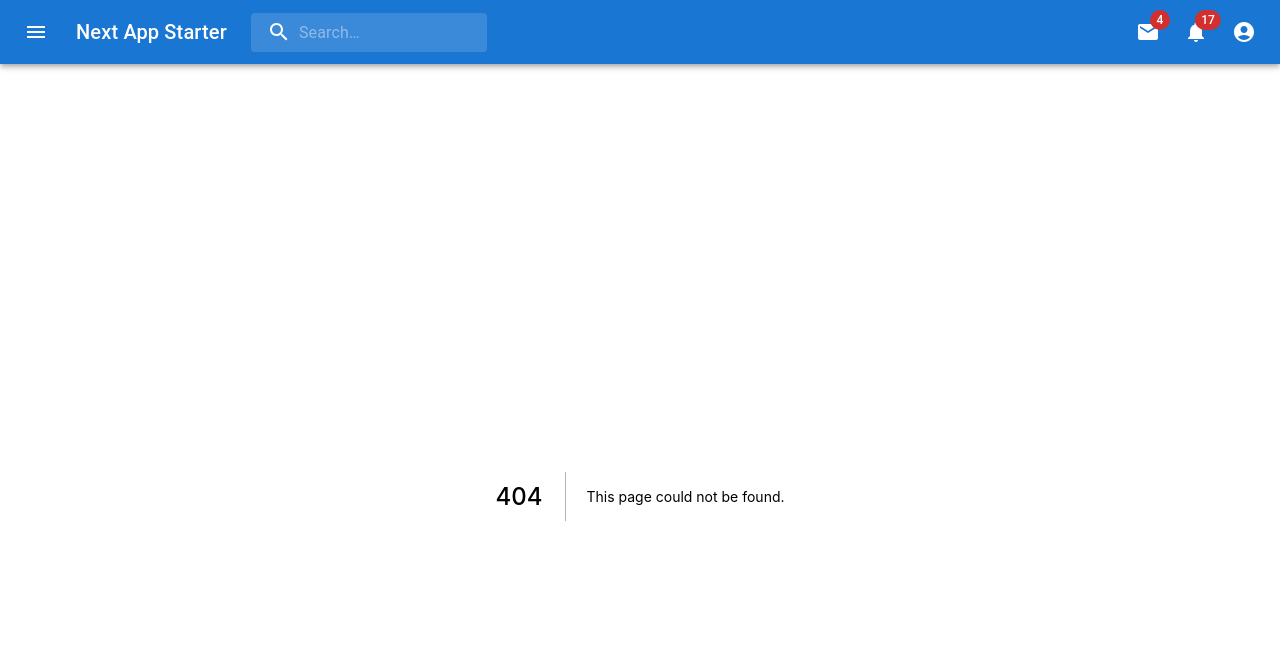
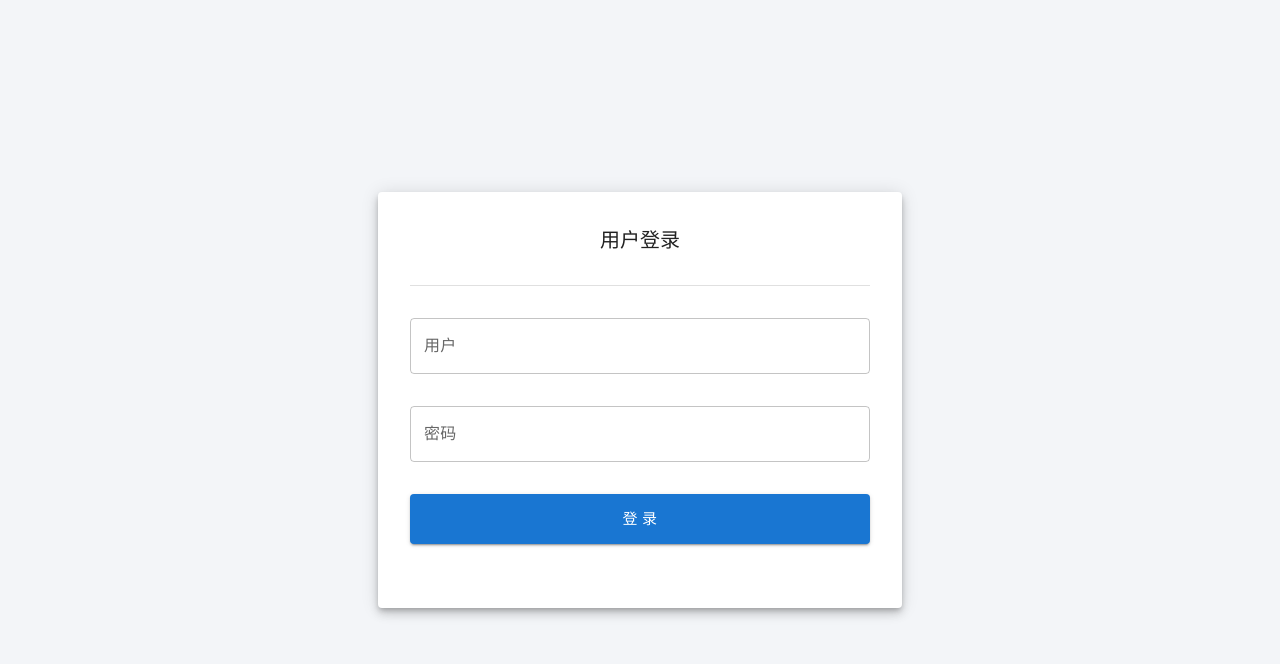
Before and after one commit to yisibell/next-app-starter, a Next.js app: page /login in a window 1280 px wide. Before the commit this address had no page. Shown: the top 664 px of the page. Built offline with nearby package versions, Linux system fonts and the light colour scheme.

Commit message:
feat: login page

```diff
--- a/src/pages/index.tsx
+++ b/src/pages/index.tsx
@@ -30,9 +30,9 @@ const Home: NextPage = (
   }
 
   useEffect(() => {
-    console.log('props', props)
-    console.log('runtime config:', publicRuntimeConfig)
-    console.log('get static props', posts)
+    console.log('props:', props)
+    console.log('public runtime config:', publicRuntimeConfig)
+    console.log('get static props:', posts)
 
     testLoginApi()
   })
--- /dev/null
+++ b/src/pages/login.tsx
@@ -0,0 +1,122 @@
+import MuiBox from '@mui/material/Box'
+import MuiTextField from '@mui/material/TextField'
+import type { NextPageWithLayout } from './_app'
+import MuiPaper from '@mui/material/Paper'
+import MuiButton from '@mui/material/Button'
+import MuiDivider from '@mui/material/Divider'
+import { useState, ChangeEvent } from 'react'
+import { $api } from '~/api'
+import { useRouter } from 'next/router'
+import CircularProgress from '@mui/material/CircularProgress'
+
+const Login: NextPageWithLayout = () => {
+  const [form, setForm] = useState({
+    username: '',
+    password: '',
+  })
+
+  const handleUsernameChange = (e: ChangeEvent<HTMLInputElement>) => {
+    setForm({
+      ...form,
+      username: e.target.value,
+    })
+  }
+
+  const handlePasswordChange = (e: ChangeEvent<HTMLInputElement>) => {
+    setForm({
+      ...form,
+      password: e.target.value,
+    })
+  }
+
+  const router = useRouter()
+
+  const [loading, setLoading] = useState(false)
+
+  const handleSubmit = async () => {
+    try {
+      setLoading(true)
+      const { code } = await $api.user.login(form)
+
+      if (code === 0) {
+        router.push('/')
+      }
+    } finally {
+      setLoading(false)
+    }
+  }
+
+  return (
+    <MuiBox
+      sx={{
+        minHeight: '100vh',
+        display: 'flex',
+        alignItems: 'center',
+        justifyContent: 'center',
+        backgroundColor: '#f3f5f8',
+      }}
+    >
+      <MuiPaper elevation={6} sx={{ p: 4 }}>
+        <MuiBox
+          component="form"
+          sx={{
+            width: '460px',
+            '& > :not(style)': {
+              mb: 4,
+            },
+          }}
+        >
+          <MuiBox
+            sx={{
+              fontSize: '20px',
+              textAlign: 'center',
+            }}
+          >
+            用户登录
+          </MuiBox>
+
+          <MuiDivider></MuiDivider>
+
+          <MuiTextField
+            value={form.username}
+            label="用户"
+            fullWidth
+            onChange={handleUsernameChange}
+          ></MuiTextField>
+          <MuiTextField
+            value={form.password}
+            label="密码"
+            fullWidth
+            type="password"
+            onChange={handlePasswordChange}
+          ></MuiTextField>
+          <MuiButton
+            variant="contained"
+            size="large"
+            sx={{
+              width: '100%',
+              minHeight: '50px',
+            }}
+            disabled={loading}
+            onClick={handleSubmit}
+          >
+            {loading && (
+              <CircularProgress
+                sx={{
+                  mr: 4,
+                }}
+              />
+            )}
+            登 录
+          </MuiButton>
+        </MuiBox>
+      </MuiPaper>
+    </MuiBox>
+  )
+}
+
+Login.getLayout = (page) => {
+  return <MuiBox>{page}</MuiBox>
+}
+
+export default Login
--- a/src/theme.ts
+++ b/src/theme.ts
@@ -8,7 +8,7 @@ const theme = createTheme({
     // },
     // secondary: {
     //   main: '#19857b',
-    // },
+    // }
   },
 })
 
```
